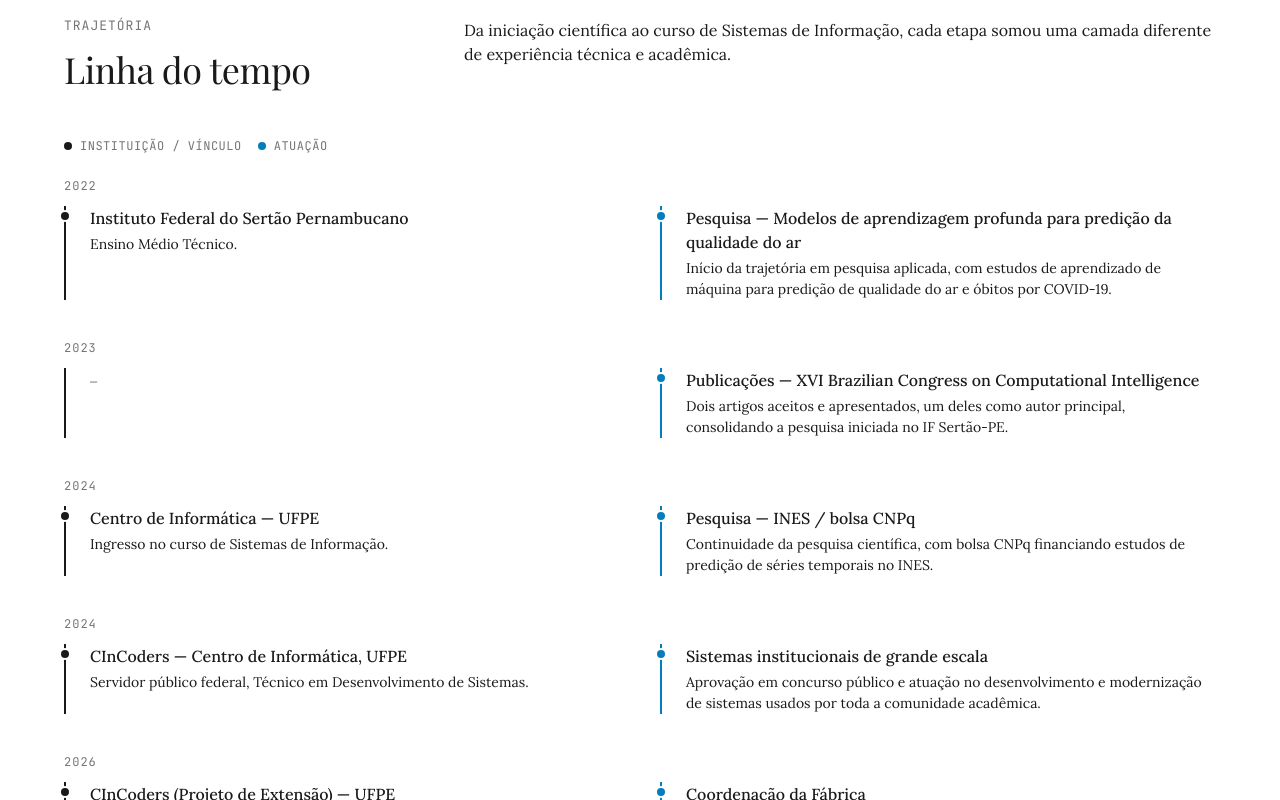
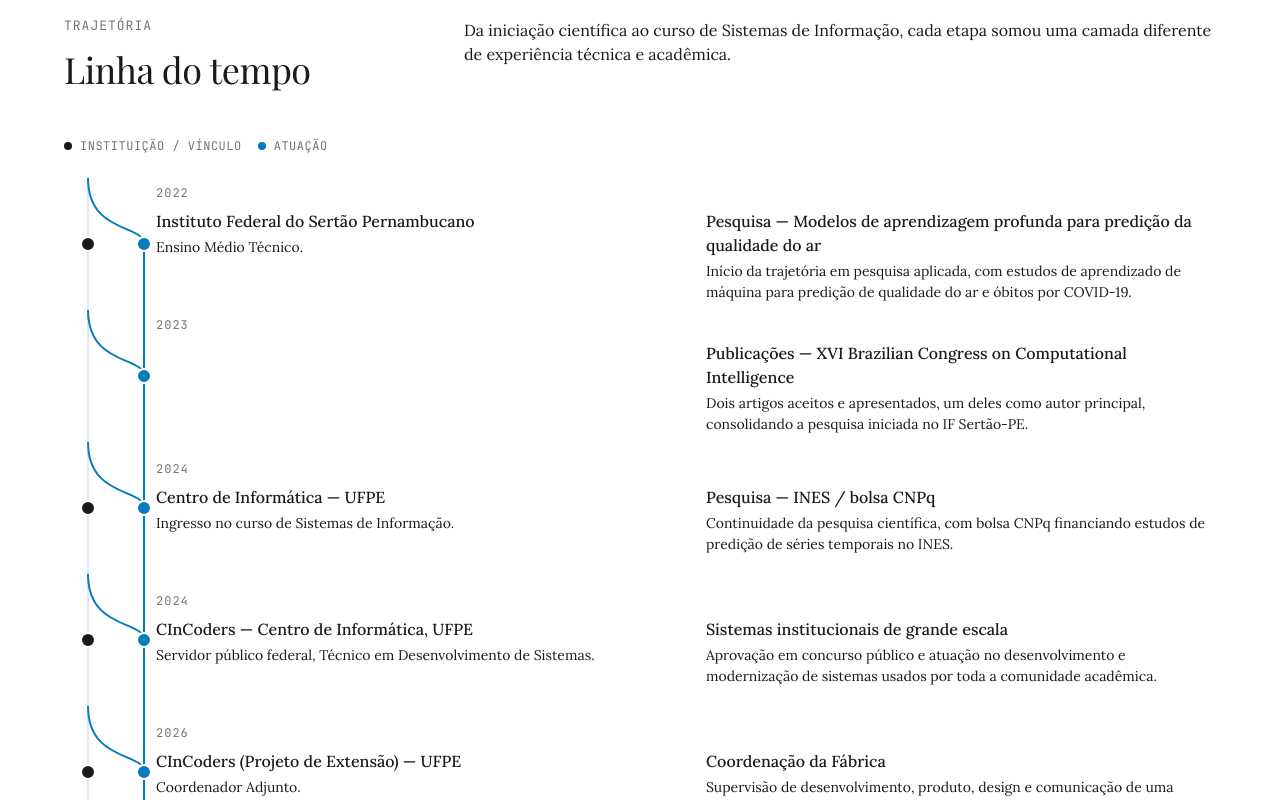
Before and after one commit to eliseucbrito/eliseucbrito.github.io, a Next.js app: page /sobre in a window 1280 px wide. Shown: the part 440-1240 px from the top of the page. Built offline with nearby package versions, Linux system fonts and the light colour scheme; a web font is replaced by a local one.

Commit message:
render timeline as git-graph branch/merge visualization

```diff
--- a/src/app/sobre/page.tsx
+++ b/src/app/sobre/page.tsx
@@ -1,15 +1,5 @@
 import { AcademicHeader } from "@/components/AcademicHeader";
-
-interface TimelineEntry {
-  title: string;
-  description: string;
-}
-
-interface TimelinePeriod {
-  year: string;
-  institution?: TimelineEntry;
-  activity?: TimelineEntry;
-}
+import { GitGraph, type TimelinePeriod } from "@/components/GitGraph";
 
 const timeline: TimelinePeriod[] = [
   {
@@ -127,57 +117,7 @@
             </div>
           </div>
 
-          <div className="flex gap-4 mb-6 font-mono text-xs uppercase tracking-[0.5px]">
-            <span className="flex items-center gap-2 text-metadata">
-              <span className="w-2 h-2 rounded-full bg-primaryInk" /> Instituição / vínculo
-            </span>
-            <span className="flex items-center gap-2 text-metadata">
-              <span className="w-2 h-2 rounded-full bg-accent" /> Atuação
-            </span>
-          </div>
-
-          <ol className="space-y-10">
-            {timeline.map((period) => (
-              <li key={`${period.year}-${period.institution?.title ?? ""}-${period.activity?.title ?? ""}`}>
-                <p className="font-mono text-xs uppercase tracking-[1px] text-metadata mb-3">
-                  {period.year}
-                </p>
-                <div className="grid grid-cols-1 md:grid-cols-2 gap-6 md:gap-10">
-                  <div className="relative pl-6 border-l-2 border-primaryInk">
-                    {period.institution ? (
-                      <>
-                        <span className="absolute -left-[7px] top-1 w-3 h-3 rounded-full bg-primaryInk border-2 border-canvas" />
-                        <h3 className="font-body text-base font-medium text-primaryInk mb-1">
-                          {period.institution.title}
-                        </h3>
-                        <p className="font-body text-sm text-primaryInk/80 leading-[1.5]">
-                          {period.institution.description}
-                        </p>
-                      </>
-                    ) : (
-                      <span className="font-mono text-xs text-metadata">—</span>
-                    )}
-                  </div>
-
-                  <div className="relative pl-6 border-l-2 border-accent">
-                    {period.activity ? (
-                      <>
-                        <span className="absolute -left-[7px] top-1 w-3 h-3 rounded-full bg-accent border-2 border-canvas" />
-                        <h3 className="font-body text-base font-medium text-primaryInk mb-1">
-                          {period.activity.title}
-                        </h3>
-                        <p className="font-body text-sm text-primaryInk/80 leading-[1.5]">
-                          {period.activity.description}
-                        </p>
-                      </>
-                    ) : (
-                      <span className="font-mono text-xs text-metadata">—</span>
-                    )}
-                  </div>
-                </div>
-              </li>
-            ))}
-          </ol>
+          <GitGraph periods={timeline} />
         </section>
 
         <section className="py-16 border-b border-hairline">
--- /dev/null
+++ b/src/components/GitGraph.tsx
@@ -0,0 +1,127 @@
+interface TimelineEntry {
+  title: string;
+  description: string;
+}
+
+export interface TimelinePeriod {
+  year: string;
+  institution?: TimelineEntry;
+  activity?: TimelineEntry;
+}
+
+const ROW_HEIGHT = 132;
+const MASTER_X = 24;
+const BRANCH_X = 24 + 56;
+const NODE_R = 7;
+
+function EntryCard({ entry }: { entry: TimelineEntry }) {
+  return (
+    <div>
+      <h3 className="font-body text-base font-medium text-primaryInk mb-1">{entry.title}</h3>
+      <p className="font-body text-sm text-primaryInk/80 leading-[1.5]">{entry.description}</p>
+    </div>
+  );
+}
+
+export function GitGraph({ periods }: { periods: TimelinePeriod[] }) {
+  const height = periods.length * ROW_HEIGHT;
+  const rowCenter = (idx: number) => idx * ROW_HEIGHT + ROW_HEIGHT / 2;
+
+  return (
+    <div>
+      <div className="flex gap-4 mb-6 font-mono text-xs uppercase tracking-[0.5px]">
+        <span className="flex items-center gap-2 text-metadata">
+          <span className="w-2 h-2 rounded-full bg-primaryInk" /> Instituição / vínculo
+        </span>
+        <span className="flex items-center gap-2 text-metadata">
+          <span className="w-2 h-2 rounded-full bg-accent" /> Atuação
+        </span>
+      </div>
+
+      <div className="relative">
+        <svg
+          width={BRANCH_X + NODE_R + 8}
+          height={height}
+          className="absolute left-0 top-0 hidden sm:block"
+          aria-hidden="true"
+        >
+          {/* master spine */}
+          <line x1={MASTER_X} y1={0} x2={MASTER_X} y2={height} stroke="var(--color-hairline)" strokeWidth={2} />
+
+          {periods.map((period, idx) => {
+            const y = rowCenter(idx);
+            const prevY = idx > 0 ? rowCenter(idx - 1) : null;
+            const nextHasActivity = periods[idx + 1]?.activity;
+
+            return (
+              <g key={`${period.year}-${idx}`}>
+                {period.activity && (
+                  <>
+                    {/* branch out from master */}
+                    <path
+                      d={`M ${MASTER_X} ${y - ROW_HEIGHT / 2} C ${MASTER_X} ${y - 10}, ${BRANCH_X} ${y - 20}, ${BRANCH_X} ${y}`}
+                      fill="none"
+                      stroke="var(--color-accent)"
+                      strokeWidth={2}
+                    />
+                    {/* merge back to master, unless the next row continues the branch */}
+                    {!nextHasActivity && (
+                      <path
+                        d={`M ${BRANCH_X} ${y} C ${BRANCH_X} ${y + 20}, ${MASTER_X} ${y + 10}, ${MASTER_X} ${y + ROW_HEIGHT / 2}`}
+                        fill="none"
+                        stroke="var(--color-accent)"
+                        strokeWidth={2}
+                      />
+                    )}
+                    {nextHasActivity && (
+                      <line
+                        x1={BRANCH_X}
+                        y1={y}
+                        x2={BRANCH_X}
+                        y2={y + ROW_HEIGHT}
+                        stroke="var(--color-accent)"
+                        strokeWidth={2}
+                      />
+                    )}
+                    <circle cx={BRANCH_X} cy={y} r={NODE_R} fill="var(--color-accent)" stroke="var(--color-canvas)" strokeWidth={2} />
+                  </>
+                )}
+
+                {period.institution && (
+                  <circle cx={MASTER_X} cy={y} r={NODE_R} fill="var(--color-primary-ink)" stroke="var(--color-canvas)" strokeWidth={2} />
+                )}
+              </g>
+            );
+          })}
+        </svg>
+
+        <ol
+          className="relative sm:pl-[92px]"
+          style={{ minHeight: height }}
+        >
+          {periods.map((period, idx) => (
+            <li
+              key={`row-${period.year}-${idx}`}
+              className="flex flex-col justify-center py-6 sm:py-0"
+              style={{ minHeight: ROW_HEIGHT }}
+            >
+              <p className="font-mono text-xs uppercase tracking-[1px] text-metadata mb-2">{period.year}</p>
+              <div className="grid grid-cols-1 md:grid-cols-2 gap-4 md:gap-10">
+                {period.institution ? (
+                  <EntryCard entry={period.institution} />
+                ) : (
+                  <span className="hidden md:block" />
+                )}
+                {period.activity ? (
+                  <EntryCard entry={period.activity} />
+                ) : (
+                  <span className="hidden md:block" />
+                )}
+              </div>
+            </li>
+          ))}
+        </ol>
+      </div>
+    </div>
+  );
+}
```
